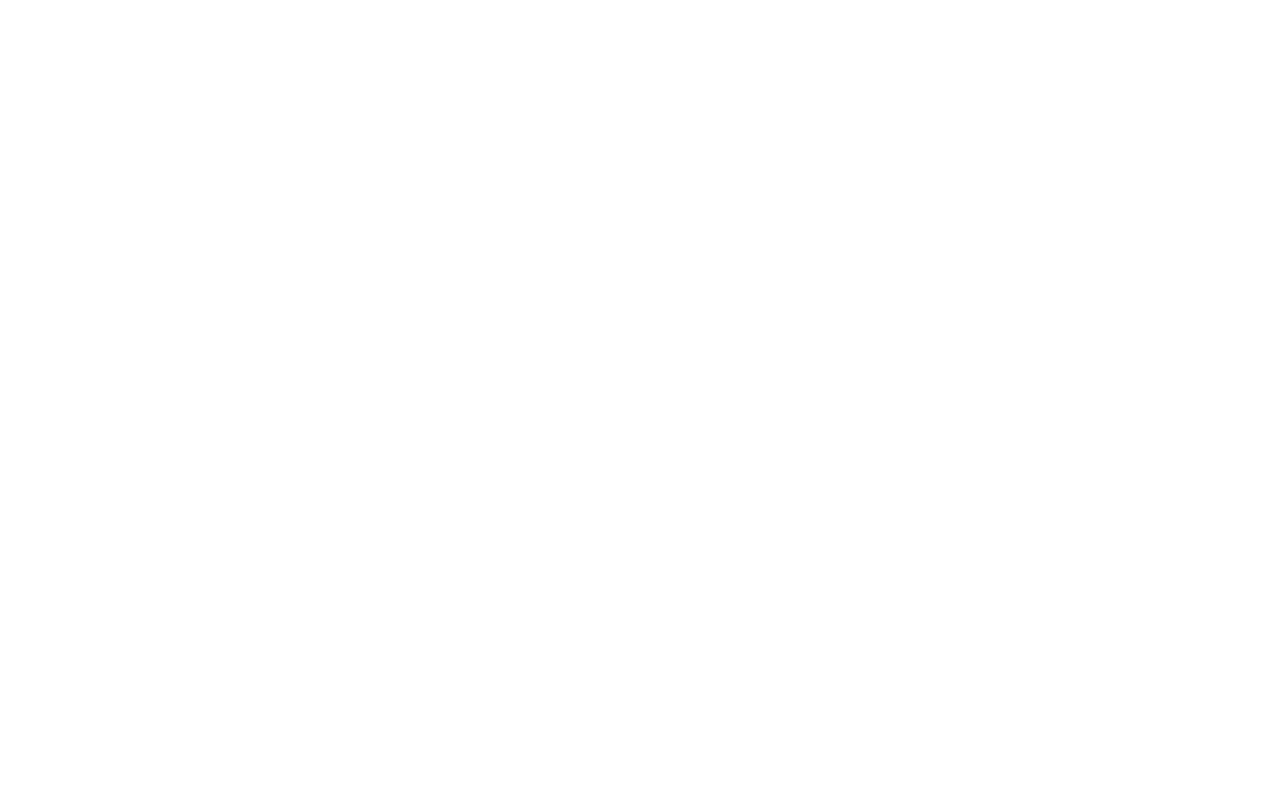
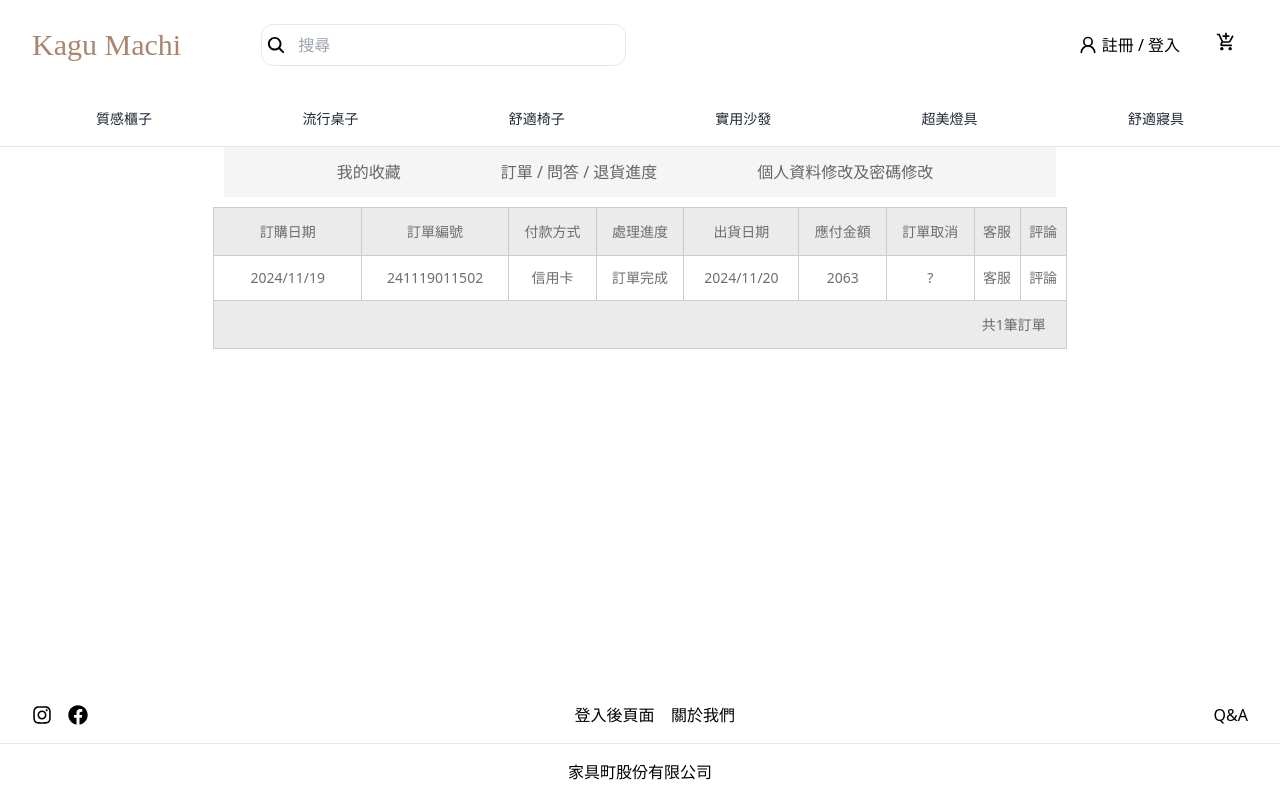
Before and after one commit to emmalu0309/Kagumachi, a React (Vite) app: page /Kagumachi/loginAppLayout/MyOrders in a window 1280 px wide. Before the commit this address had no page. Built offline with nearby package versions, Linux system fonts and the light colour scheme; a web font is replaced by a local one.

Commit message:
訂單查詢頁面樣式換成tailwind版本 刪除檔案: Member.css 更名檔案: Member.jsx -> MyOrders.jsx

```diff
--- a/src/App.jsx
+++ b/src/App.jsx
@@ -10,7 +10,7 @@
 import ShoppingCartStep2 from "./pages/ShoppingCartStep2";
 import LoginAppLayout from "./pages/LoginAppLayout";
 import MyKeep from "./pages/MyKeep";
-import Member from "./pages/Member";
+import MyOrders from "./pages/MyOrders";
 import Profile from "./pages/Profile";
 import CustomerReviews from "./pages/CustomerReviews";
 import Orderdetail from "./pages/Orderdetail";
@@ -34,7 +34,7 @@
           <Route path="shoppingCartStep2" element={<ShoppingCartStep2 />} />
           <Route path="loginAppLayout" element={<LoginAppLayout />}>
             <Route path="MyKeep" element={<MyKeep />} />
-            <Route path="Member" element={<Member />} />
+            <Route path="MyOrders" element={<MyOrders />} />
             <Route path="Profile" element={<Profile />} />
           </Route>
           <Route path="customerreviews" element={<CustomerReviews />} />
--- a/src/components/LoginNavbar.jsx
+++ b/src/components/LoginNavbar.jsx
@@ -11,7 +11,7 @@
                 </Link>
               </li>
               <li className="LoginNavbarli">
-                <Link className="LoginNavbarLink" to="Member">
+                <Link className="LoginNavbarLink" to="MyOrders">
                   訂單 / 問答 / 退貨進度
                 </Link>
               </li>
--- a/src/pages/Member.css
+++ /dev/null
@@ -1,48 +0,0 @@
-.MemberListContainer{
-    display: flex;
-    justify-content: center;
-    width: 100vw;
-}
-
-.MemberListtable {
-    font-size: 12px;
-    font-family: "Verdana","Microsoft JhengHei","微軟正黑體",Geneva,Tahoma,sans-serif;
-    color: #706e6c;
-    border-collapse: collapse;
-    border-spacing: 0;
-    text-align: center;
-    width: 960px;
-    margin-bottom: 30px;
-}
-
-.MemberListth {
-    margin: 0;
-    padding: 0;
-    font-weight: 400;
-    border: 1px #ccc solid;
-    height: 50px;
-    background-color: #ebebeb;
-}
-
-.MemberListtd {
-    border-right: 1px #ccc solid;
-    border-left: 1px #ccc solid;
-    border-bottom: 1px #ccc solid;
-    padding: 7px 5px;
-    line-height: 1.5;
-}
-
-.MemberListalignR{
-    border: 1px #ccc solid;
-    width: 100%;
-    height: 50px;
-    background-color: #ebebeb;
-    text-align: right;
-}
-
-.MemberListpager{
-    font-weight: 400;
-    padding: 6px 15px 6px 0;
-    color: #686868;
-    font-size: 12px;
-}
--- a/src/pages/Member.jsx
+++ /dev/null
@@ -1,50 +0,0 @@
-import "./Member.css";
-import { Link } from "react-router-dom";
-
-function Member() {
-  return (
-    <div className="MemberListContainer">
-      <table className="MemberListtable">
-        <thead>
-          <tr>
-            <th className="MemberListth">訂購日期</th>
-            <th className="MemberListth">訂單編號</th>
-            <th className="MemberListth">付款方式</th>
-            <th className="MemberListth">處理進度</th>
-            <th className="MemberListth">出貨日期</th>
-            <th className="MemberListth">應付金額</th>
-            <th className="MemberListth">訂單取消</th>
-            <th className="MemberListth">客服</th>
-            <th className="MemberListth">評論</th>
-          </tr>
-        </thead>
-        <tbody>
-          <tr>
-            <td className="MemberListtd">2024/11/19</td>
-            <td className="MemberListtd">
-              <Link to="/orderdetail">241119011502</Link>
-            </td>
-            <td className="MemberListtd">信用卡</td>
-            <td className="MemberListtd">訂單完成</td>
-            <td className="MemberListtd">2024/11/20</td>
-            <td className="MemberListtd">2063</td>
-            <td className="MemberListtd">?</td>
-            <td className="MemberListtd">客服</td>
-            <td className="MemberListtd">
-              <Link to="/customerreviews">評論</Link>
-            </td>
-          </tr>
-        </tbody>
-        <tfoot>
-          <tr>
-            <th className="MemberListalignR" colspan="9">
-              <div className="MemberListpager">共1筆訂單</div>
-            </th>
-          </tr>
-        </tfoot>
-      </table>
-    </div>
-  );
-}
-
-export default Member;
--- /dev/null
+++ b/src/pages/MyOrders.jsx
@@ -0,0 +1,50 @@
+// import "./Member.css";
+import { Link } from "react-router-dom";
+
+function Member() {
+  return (
+    <div className="flex justify-center">
+      <table className="w-4/6 text-sm font-sans text-[#706e6c] border-collapse text-center">
+        <thead>
+          <tr>
+            <th className="h-12 text-sm font-sans font-normal bg-[#ebebeb] border border-[#ccc]">訂購日期</th>
+            <th className="text-sm font-sans font-normal bg-[#ebebeb] border border-[#ccc]">訂單編號</th>
+            <th className="text-sm font-sans font-normal bg-[#ebebeb] border border-[#ccc]">付款方式</th>
+            <th className="text-sm font-sans font-normal bg-[#ebebeb] border border-[#ccc]">處理進度</th>
+            <th className="text-sm font-sans font-normal bg-[#ebebeb] border border-[#ccc]">出貨日期</th>
+            <th className="text-sm font-sans font-normal bg-[#ebebeb] border border-[#ccc]">應付金額</th>
+            <th className="text-sm font-sans font-normal bg-[#ebebeb] border border-[#ccc]">訂單取消</th>
+            <th className="text-sm font-sans font-normal bg-[#ebebeb] border border-[#ccc]">客服</th>
+            <th className="text-sm font-sans font-normal bg-[#ebebeb] border border-[#ccc]">評論</th>
+          </tr>
+        </thead>
+        <tbody>
+          <tr>
+            <td className="p-3 border border-[#ccc]">2024/11/19</td>
+            <td className="border border-[#ccc]">
+              <Link to="/orderdetail" className="hover:underline">241119011502</Link>
+            </td>
+            <td className="border border-[#ccc]">信用卡</td>
+            <td className="border border-[#ccc]">訂單完成</td>
+            <td className="border border-[#ccc]">2024/11/20</td>
+            <td className="border border-[#ccc]">2063</td>
+            <td className="border border-[#ccc]">?</td>
+            <td className="border border-[#ccc]">客服</td>
+            <td className="border border-[#ccc]">
+              <Link to="/customerreviews" className="hover:underline">評論</Link>
+            </td>
+          </tr>
+        </tbody>
+        <tfoot>
+          <tr>
+            <td className="h-12 py-2 px-5 bg-[#ebebeb] border border-[#ccc] text-[#686868] text-right" colspan="9">
+              共1筆訂單
+            </td>
+          </tr>
+        </tfoot>
+      </table>
+    </div>
+  );
+}
+
+export default Member;
```
